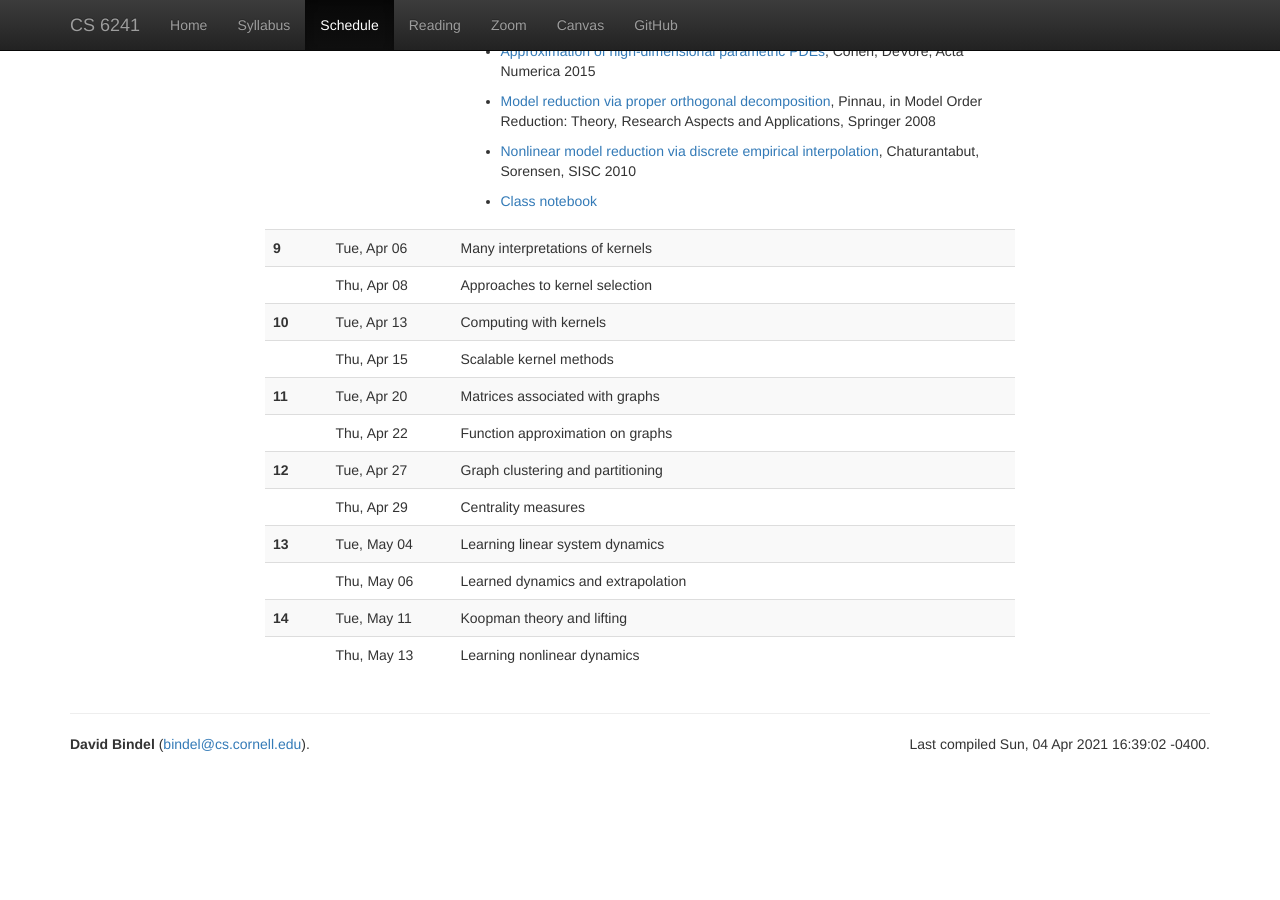
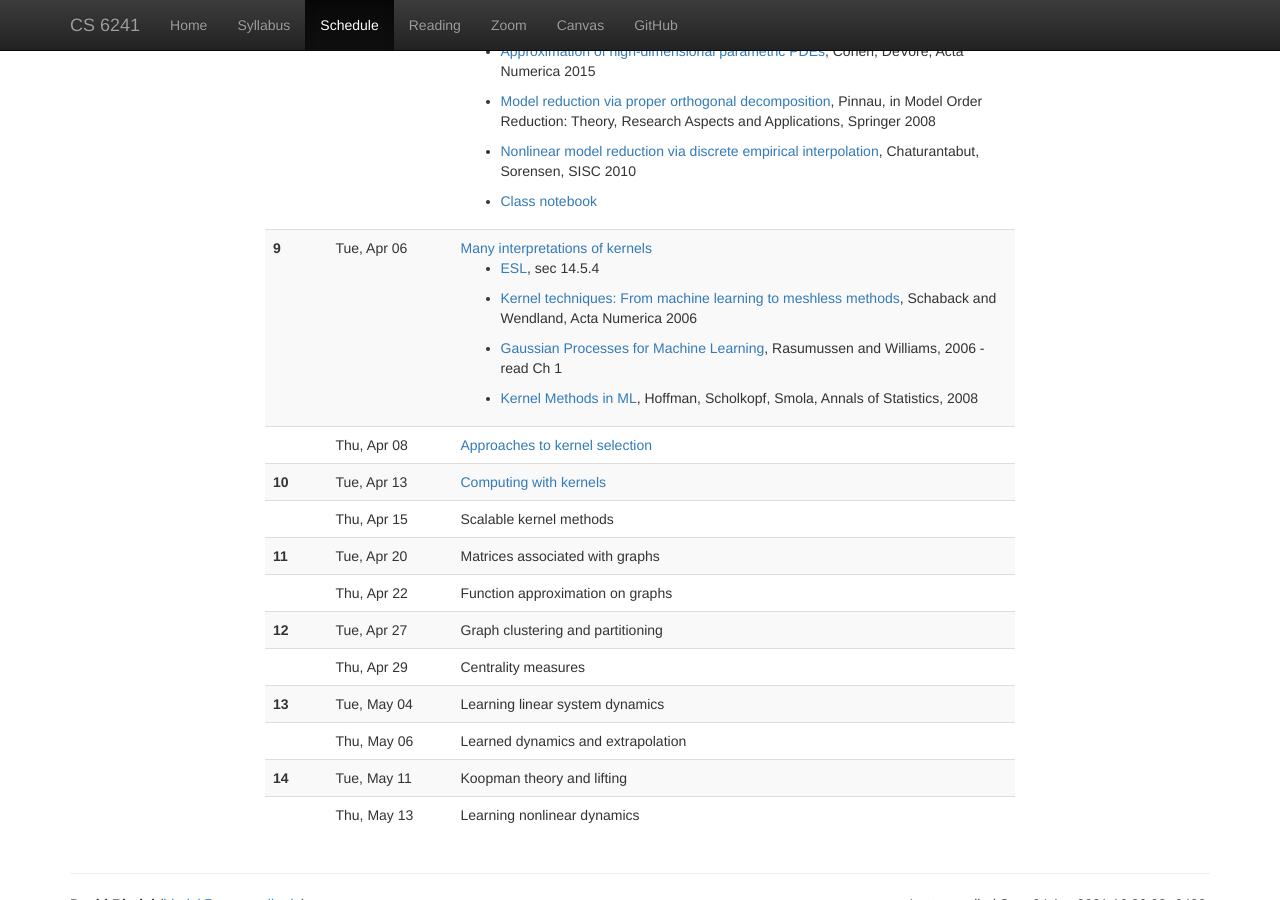
Before and after one commit to dbindel/cs6241-s21, a Jekyll site: the page built from web/schedule.html, in a window 1280 px wide and 900 px high, scrolled down 3410 px. Built offline with Jekyll 4.4.1, drawn with Linux system fonts in a browser that asks for light colours; nearby versions of some CDN libraries; before the commit the page ends 4194 px from its top, so only the background shows below that.

Commit message:
Link in lecture notes for next three lectures

```diff
--- a/web/_data/lectures.yml
+++ b/web/_data/lectures.yml
@@ -223,9 +223,21 @@
 -
   date: 2021-04-06
   info: Many interpretations of kernels
+  notes: 2021-04-06.pdf
+  hw:
+    - "[ESL](https://web.stanford.edu/~hastie/ElemStatLearn/), sec 14.5.4"
+    - "[Kernel techniques: From machine learning to meshless
+       methods](https://doi.org/10.1017/S0962492906270016), Schaback
+       and Wendland, Acta Numerica 2006"
+    - "[Gaussian Processes for Machine
+        Learning](http://www.gaussianprocess.org/gpml/), Rasumussen
+        and Williams, 2006 - read Ch 1"
+    - "[Kernel Methods in ML](https://www.cs.cornell.edu/courses/cs6241/2020sp/readings/Hofmann-2008-survey.pdf),
+       Hoffman, Scholkopf, Smola, Annals of Statistics, 2008"
 -
   date: 2021-04-08
   info: Approaches to kernel selection
+  notes: 2021-04-08.pdf
 #
 # ==================
 # Week 10
@@ -233,6 +245,7 @@
 -
   date: 2021-04-13
   info: Computing with kernels
+  notes: 2021-04-13.pdf
 -
   date: 2021-04-15
   info: Scalable kernel methods
```
Also changed, not shown: 1 other file.
